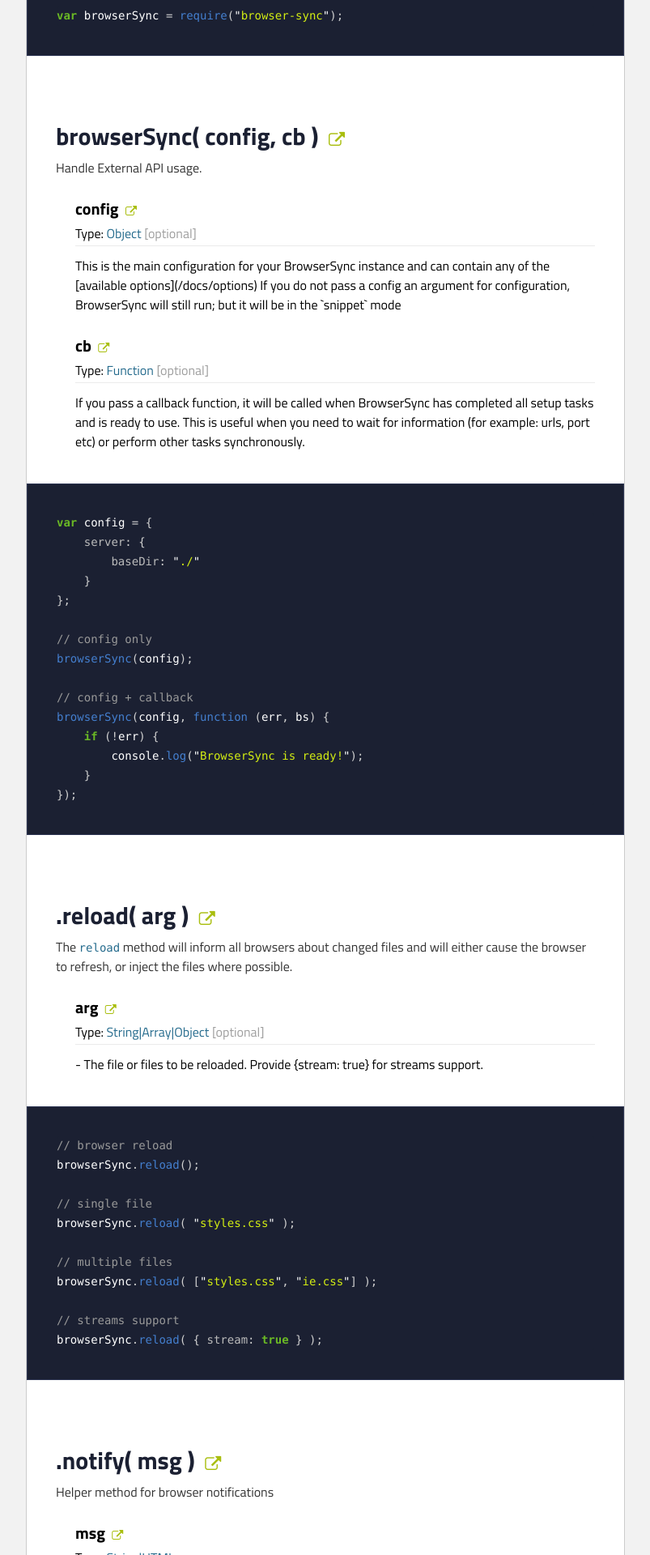
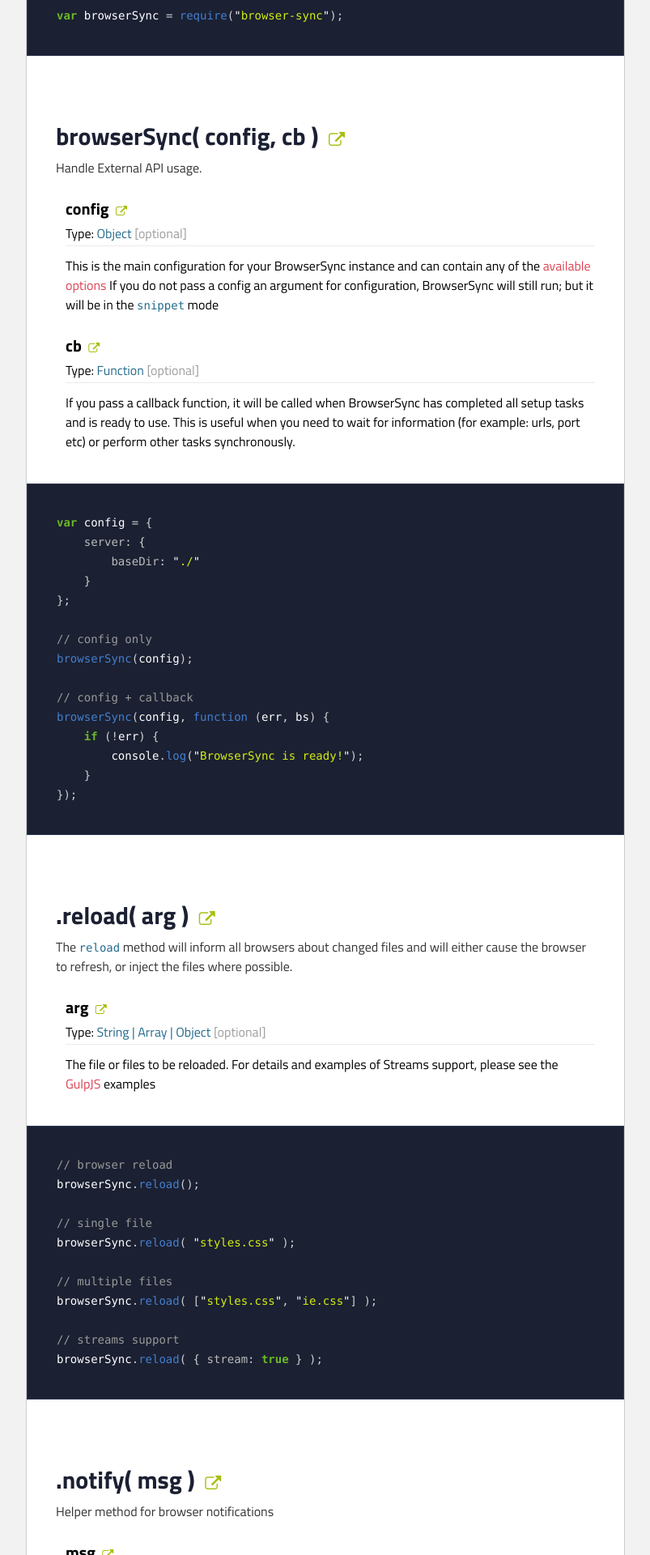
Before and after one commit to susoko/browser-sync-website, a Jekyll site: the page built from docs/api.md, in a window 1280 px wide. Shown: the part 402-2322 px from the top of the page at 81% size, without its empty margins (238-1041 px from the left). Built offline with Jekyll 4.4.1, drawn with Linux system fonts in a browser that asks for light colours; some of the changed text lies outside the part shown.

```diff
--- a/_config.yml
+++ b/_config.yml
@@ -48,11 +48,13 @@ docs-navigation:
     url: "/docs/options"
 
 links:
-  docs: "https://github.com/shakyShane/browser-sync/wiki"
-  source: "https://github.com/shakyShane/browser-sync"
-  twitter: "https://twitter.com/browsersync"
-  npm: "https://npmjs.org/shakyshane/browser-sync"
-  gulp: "/docs/gulp"
-  grunt: "/docs/grunt"
-  site-github: "https://github.com/shakyShane/browser-sync-website"
+  docs:         "https://github.com/shakyShane/browser-sync/wiki"
+  source:       "https://github.com/shakyShane/browser-sync"
+  twitter:      "https://twitter.com/browsersync"
+  npm:          "https://npmjs.org/shakyshane/browser-sync"
+  site-github:  "https://github.com/shakyShane/browser-sync-website"
   grunt-github: "https://github.com/shakyShane/grunt-browser-sync"
+  gulp:         "/docs/gulp"
+  grunt:        "/docs/grunt"
+  options:      "/docs/options"
+  command-line: "/docs/command-line"
--- a/_includes/snippets/options/ghostMode.js
+++ b/_includes/snippets/options/ghostMode.js
@@ -1,9 +1,9 @@
 // Here you can disable/enable each feature individually
 ghostMode: {
     clicks: true,
-        location: true,
-        forms: true,
-        scroll: false
+    location: true,
+    forms: true,
+    scroll: false
 }
 
 // Or switch them all off in one go
--- a/_includes/snippets/options/xip.js
+++ b/_includes/snippets/options/xip.js
@@ -1,2 +1,2 @@
-// Use the xip.io
+// Append '.xip.io' to the hostname. (eg: http://192.168.0.4.xip.io:3002)
 xip: true
--- a/_tmp/_option.tmpl.html
+++ b/_tmp/_option.tmpl.html
@@ -3,9 +3,9 @@
 <ul class="param-list">
     <li class="type">Type: <span class="color-teal">{: type :}</span></li>
     <% if subprops %>
-        <ul>
+        <ul class="nav nav--stacked subprops">
             <% loop subprops as item %>
-                <li>{: item.name :} - Default: {: item.defaultValue :}</li>
+                <li><b>{: item.name :}</b> - Default: <span class="color-teal">{: item.defaultValue :}</span></li>
             <% /loop %>
         </ul>
     <% else %>
--- a/docs/api.md
+++ b/docs/api.md
@@ -15,7 +15,8 @@ you access to the public methods detailed below.
 
 
 <h3 id="api-browserSync">browserSync( config, cb ) <a href="#api-browserSync" class="page-anchor"><i class="icon icon-external-link"></i></a></h3>
-Handle External API usage.
+<p>Handle External API usage.</p>
+
 
 
 <ul class="param-list" id="api-browserSync-config">
@@ -23,8 +24,9 @@ Handle External API usage.
     <li class="type">Type: <span class="color-teal">Object</span>
         <span class="recede">[optional]</span>
     </li>
-    <li class="desc">This is the main configuration for your BrowserSync instance and can contain any of the [available options](/docs/options)
- If you do not pass a config an argument for configuration, BrowserSync will still run; but it will be in the `snippet` mode</li>
+    <li class="desc"><p>This is the main configuration for your BrowserSync instance and can contain any of the <a href="{{site.links.options}}">available options</a>
+ If you do not pass a config an argument for configuration, BrowserSync will still run; but it will be in the <code>snippet</code> mode</p>
+</li>
 </ul>
 
 <ul class="param-list" id="api-browserSync-cb">
@@ -32,8 +34,9 @@ Handle External API usage.
     <li class="type">Type: <span class="color-teal">Function</span>
         <span class="recede">[optional]</span>
     </li>
-    <li class="desc">If you pass a callback function, it will be called when BrowserSync has completed all setup tasks and is ready to use. This
-is useful when you need to wait for information (for example: urls, port etc) or perform other tasks synchronously.</li>
+    <li class="desc"><p>If you pass a callback function, it will be called when BrowserSync has completed all setup tasks and is ready to use. This
+is useful when you need to wait for information (for example: urls, port etc) or perform other tasks synchronously.</p>
+</li>
 </ul>
 
 
@@ -59,15 +62,18 @@ browserSync(config, function (err, bs) {
 
 
 <h3 id="api-reload">.reload( arg ) <a href="#api-reload" class="page-anchor"><i class="icon icon-external-link"></i></a></h3>
-The `reload` method will inform all browsers about changed files and will either cause the browser to refresh, or inject the files where possible.
+<p>The <code>reload</code> method will inform all browsers about changed files and will either cause the browser to refresh, or inject the files where possible.</p>
+
 
 
 <ul class="param-list" id="api-reload-arg">
     <li class="name">arg <a href="#api-reload-arg" class="page-anchor"><i class="icon icon-external-link"></i></a></li>
-    <li class="type">Type: <span class="color-teal">String|Array|Object</span>
+    <li class="type">Type: <span class="color-teal">String | Array | Object</span>
         <span class="recede">[optional]</span>
     </li>
-    <li class="desc">- The file or files to be reloaded. Provide {stream: true} for streams support.</li>
+    <li class="desc"><p>The file or files to be reloaded. For
+details and examples of Streams support, please see the <a href="{{site.links.gulp}}">GulpJS</a> examples</p>
+</li>
 </ul>
 
 
@@ -89,15 +95,17 @@ browserSync.reload( { stream: true } );
 
 
 <h3 id="api-notify">.notify( msg ) <a href="#api-notify" class="page-anchor"><i class="icon icon-external-link"></i></a></h3>
-Helper method for browser notifications
+<p>Helper method for browser notifications</p>
+
 
 
 <ul class="param-list" id="api-notify-msg">
     <li class="name">msg <a href="#api-notify-msg" class="page-anchor"><i class="icon icon-external-link"></i></a></li>
-    <li class="type">Type: <span class="color-teal">String|HTML</span>
+    <li class="type">Type: <span class="color-teal">String | HTML</span>
 
     </li>
-    <li class="desc">Can be a simple message such as 'Connected' or HTML</li>
+    <li class="desc"><p>Can be a simple message such as &#39;Connected&#39; or HTML</p>
+</li>
 </ul>
 
 
@@ -111,7 +119,8 @@ browserSync.notify("HTML <span color='green'>is supported</span> too!");
 
 
 <h3 id="api-exit">.exit() <a href="#api-exit" class="page-anchor"><i class="icon icon-external-link"></i></a></h3>
-This method will close any running server, stop file watching & exit the current process.
+<p>This method will close any running server, stop file watching &amp; exit the current process.</p>
+
 
 
 {% highlight javascript %}
@@ -122,8 +131,9 @@ browserSync(config, function (err, bs) {
 
 
 <h3 id="api-emitter">.emitter <a href="#api-emitter" class="page-anchor"><i class="icon icon-external-link"></i></a></h3>
-The internal Event Emitter used by the running BrowserSync instance (if there is one).
-You can use this to emit your own events, such as changed files, logging etc.
+<p>The internal Event Emitter used by the running BrowserSync instance (if there is one).
+You can use this to emit your own events, such as changed files, logging etc.</p>
+
 
 
 {% highlight javascript %}
--- a/package.json
+++ b/package.json
@@ -33,6 +33,9 @@
     "gulp-minify-css": "^0.3.6",
     "gulp-rename": "^1.2.0",
     "gulp-jshint": "^1.6.4",
-    "pre-commit": "0.0.9"
+    "pre-commit": "0.0.9",
+    "pretemplater": "^1.1.2",
+    "gulp-plumber": "^0.6.3",
+    "marked": "^0.3.2"
   }
 }
```
Also changed, not shown: other parts of docs/api.md (+2 -1 lines), _docs/options.md (+0 -2 lines), _scss/theme/_code.scss (+5 -4 lines), _test/doc.options.test.js (+1 -42 lines), css/core.css (+4 -3 lines), docgen.js (+18 -4 lines), docs/options.md (+109 -97 lines), gulpfile.js (+9 -4 lines), makeDocs.js (+26 -77 lines), css/core.min.css.
